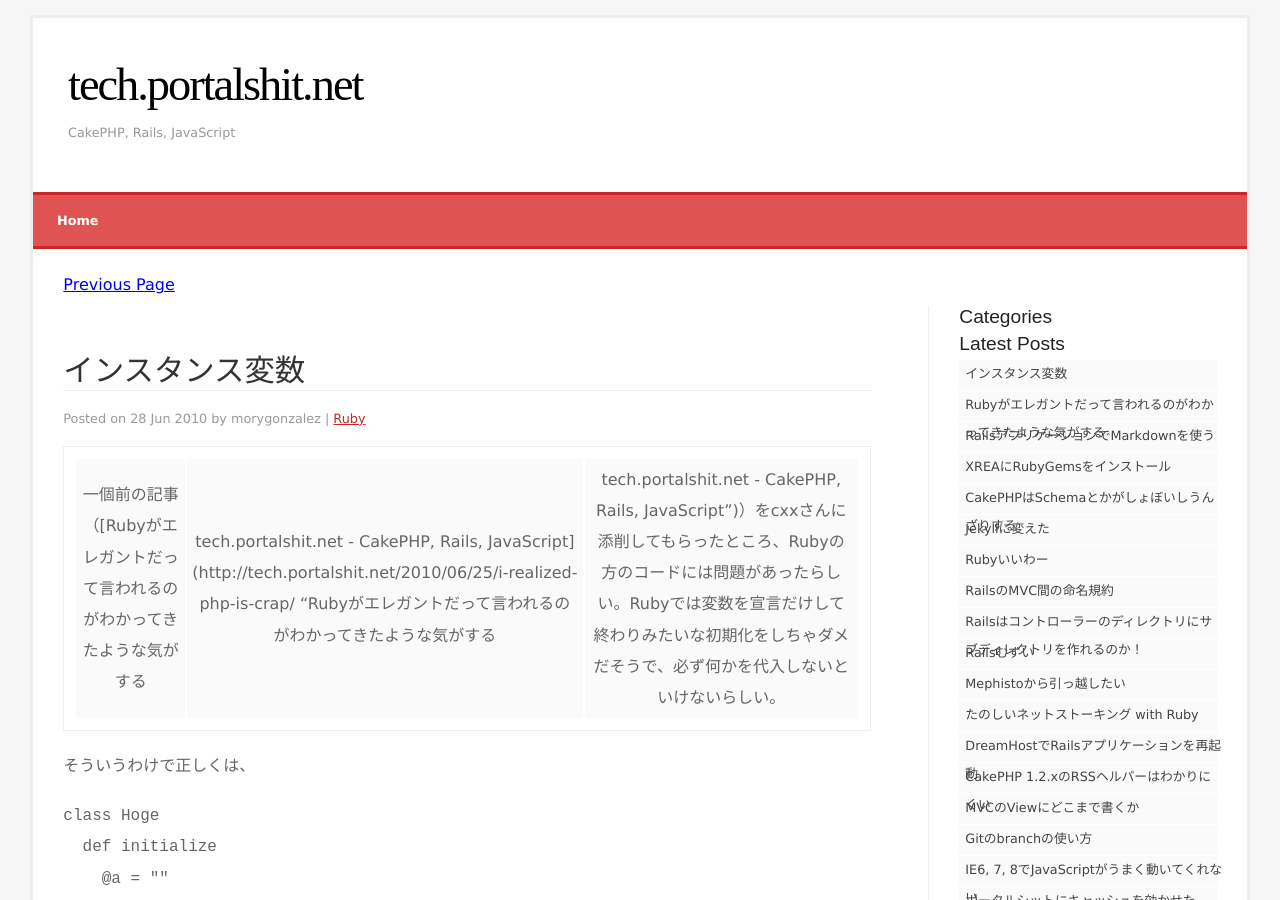
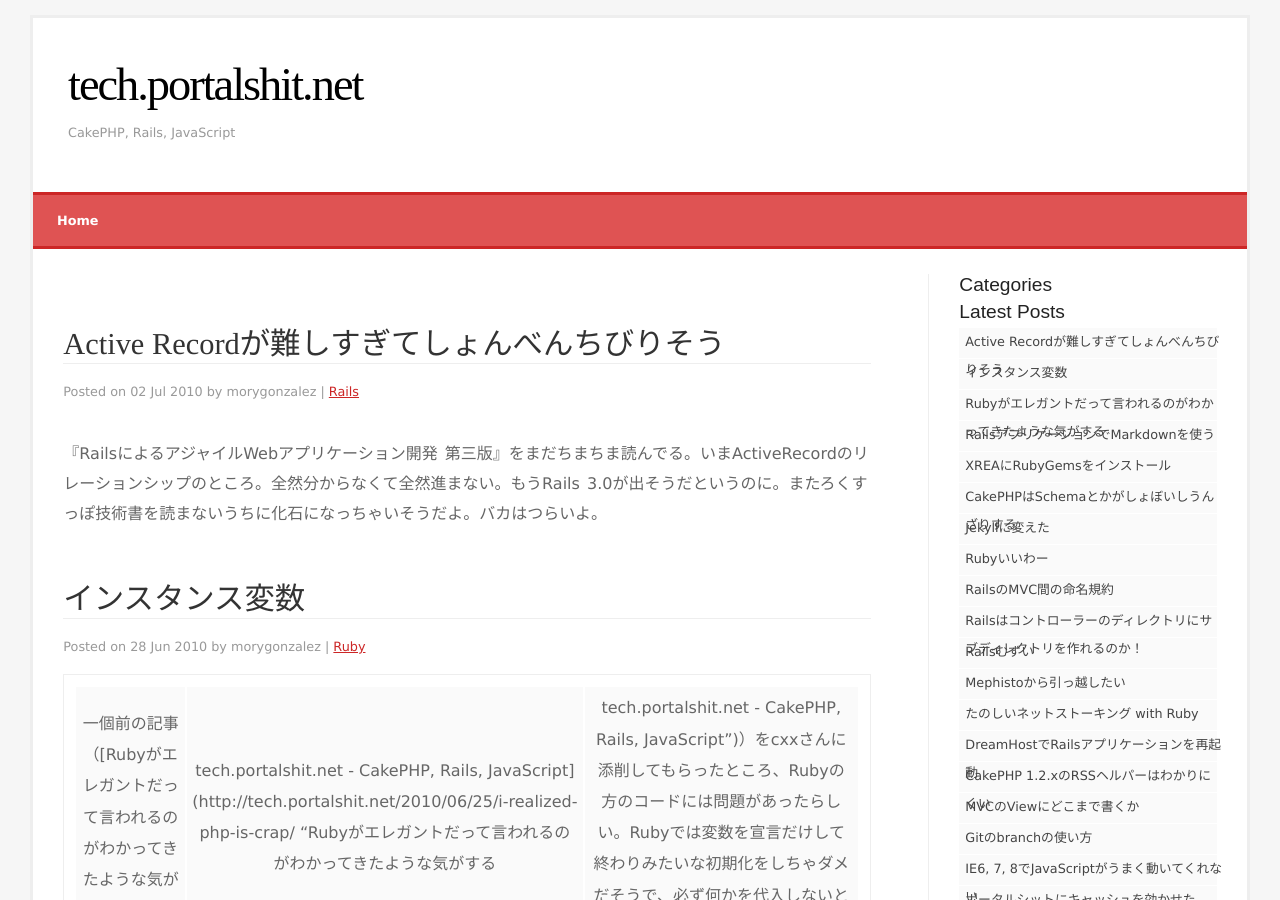
Before and after one commit to morygonzalez/tech.portalshit.net, a Jekyll site: the page built from old_index.markdown, in a window 1280 px wide and 900 px high. Built offline with Jekyll 4.4.1, drawn with Linux system fonts in a browser that asks for light colours.

Commit message:
Paginateを変更したけどおかしくなった

```diff
--- a/_layouts/default.html
+++ b/_layouts/default.html
@@ -21,15 +21,6 @@
 				</ul>
 		</div>
 		<div id="container">
-
-		  <div class="paginator">
-		    {% if paginator.page != 1 %}
-				  <a href="http://tech.portalshit.net/page{{ paginator.previous_page }}/">Previous Page</a>
-				{% endif %}
-				{% if paginator.page != paginator.total_page %}
-				  <a href="http://tech.portalshit.net/page{{ paginator.next_page }}/">Next Page</a>
-				{% endif %}
-			</div>
 
 			<div id="content">
 				{{ content }}
--- /dev/null
+++ b/_posts/2010-07-02-active_record-is-so-sticky-for-me.markdown
@@ -0,0 +1,9 @@
+---
+id: 23
+title: Active Recordが難しすぎてしょんべんちびりそう
+category: Rails
+layout: post
+---
+
+
+『RailsによるアジャイルWebアプリケーション開発 第三版』をまだちまちま読んでる。いまActiveRecordのリレーションシップのところ。全然分からなくて全然進まない。もうRails 3.0が出そうだというのに。またろくすっぽ技術書を読まないうちに化石になっちゃいそうだよ。バカはつらいよ。
```
Also changed, not shown: _includes/single_page.html (line endings or trailing spaces), index.html (line endings or trailing spaces).
